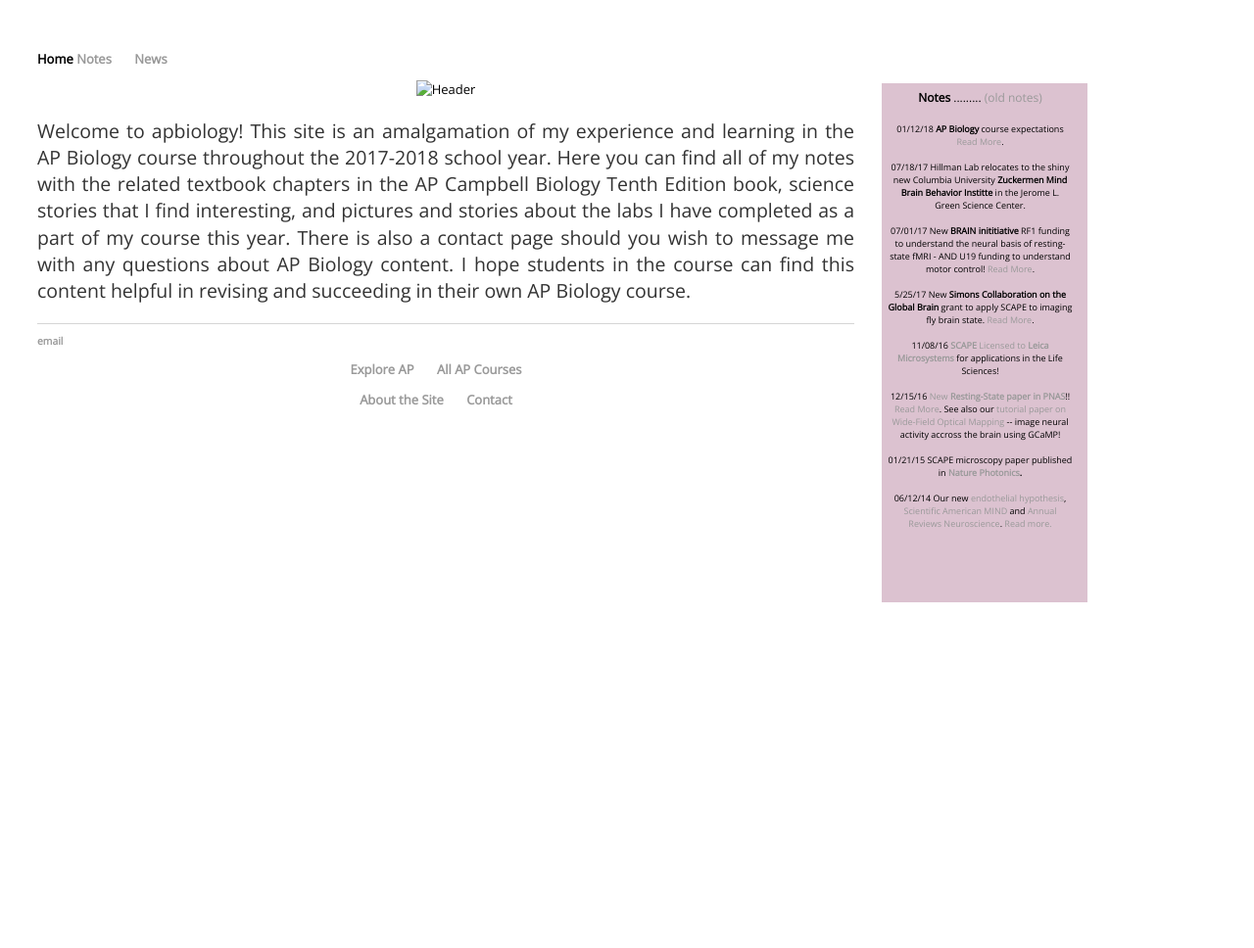
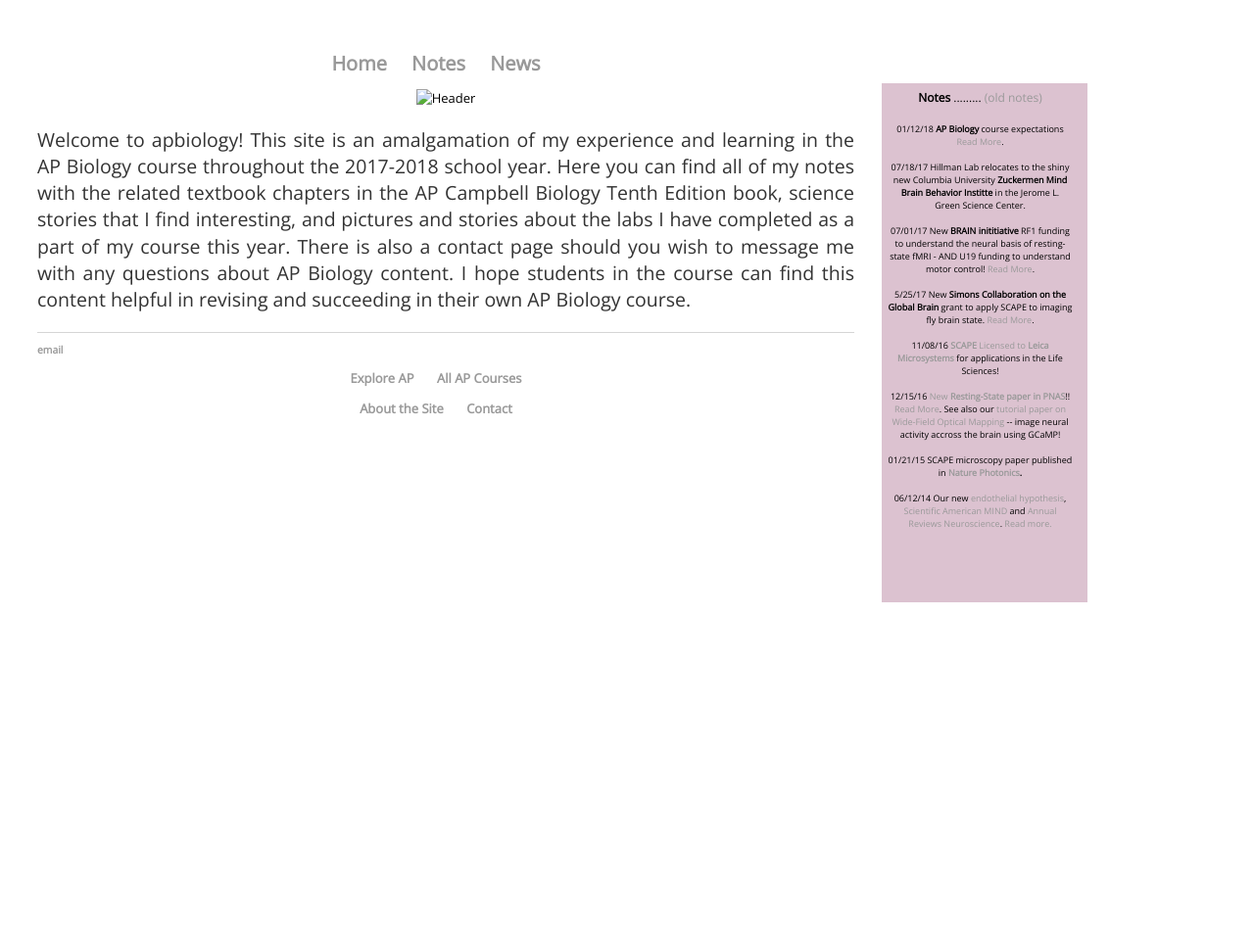
Before and after one commit to meganscarlett/meganscarlett.github.io, a Jekyll site: the page built from index.html, in a window 1280 px wide. Shown: the whole page at 98% size. Built offline with Jekyll 4.4.1, drawn with Linux system fonts in a browser that asks for light colours.

Commit message:
Update default.html

```diff
--- a/_layouts/default.html
+++ b/_layouts/default.html
@@ -10,7 +10,7 @@
 	<body>
 		<nav>
     		<ul>
-			<div style="font-size: 20px><center><li><a href="/">Home</a></li>
+			<div style="font-size: 20px"><center><li><a href="/">Home</a></li>
 	        	<li><a href="/notes">Notes</a></li>
         		<li><a href="https://www.sciencenews.org/">News</a></li></center>
     		</ul>
```
